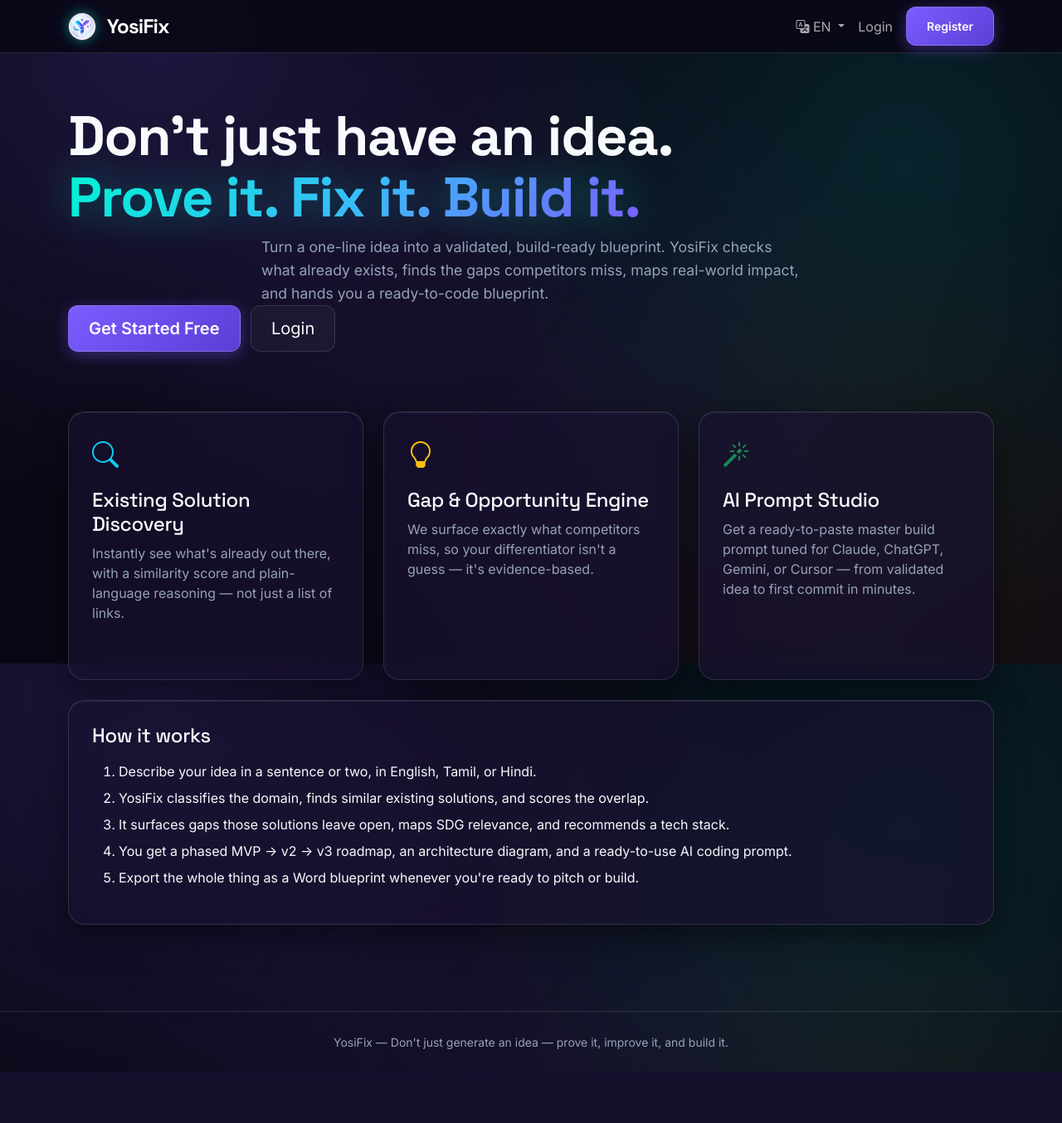
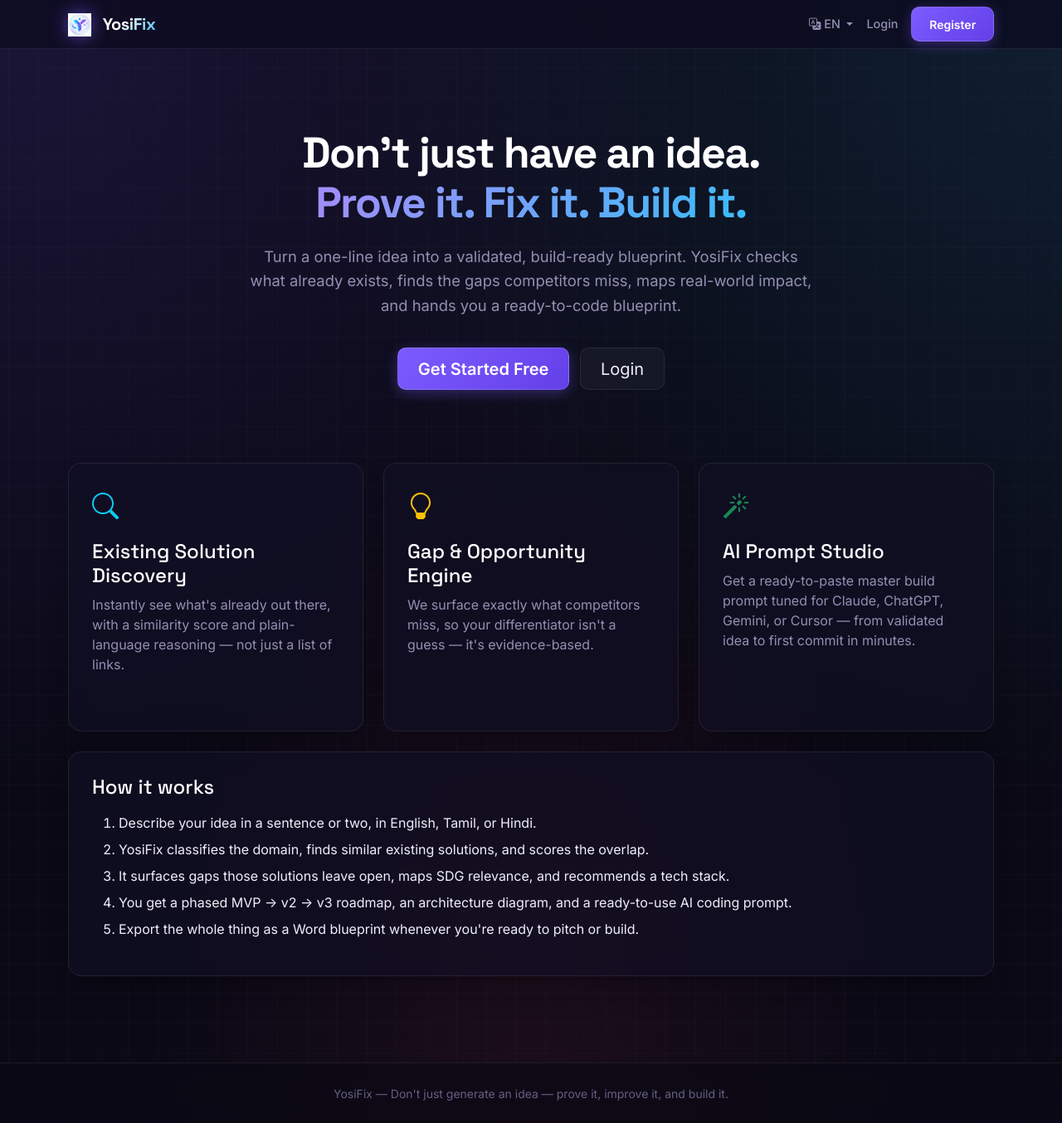
Before and after one commit to mathiarasan-art01/YosiFix, a Flask app: page / in a window 1280 px wide. Shown: the whole page at 83% size. Before the commit the page ends 1292 px from the top, so only its background shows below. Run offline with Flask 3, Linux system fonts and the light colour scheme.

Commit message:
feat(ui): apply Deep Space Obsidian and Electric Purple theme

```diff
--- a/static/css/style.css
+++ b/static/css/style.css
@@ -1,245 +1,417 @@
 /* ==========================================================================
-   YosiFix — Cyberpunk / Dark Glassmorphism Design System (Original Form)
+   YosiFix Core & Responsive Theme
+   Color Palette: Deep Space Obsidian, Electric Purple & Neon Cyan Accents
    ========================================================================== */
+:root {
+  --bg-base: #0a0915;
+  --bg-surface: rgba(18, 16, 38, 0.65);
+  --bg-surface-hover: rgba(28, 24, 58, 0.78);
+  --border-glass: rgba(255, 255, 255, 0.08);
+  --border-glass-glow: rgba(124, 92, 255, 0.35);
 
-:root {
-  --bg-base: #090714;
-  --bg-mid: #16112e;
-  --bg-surface: rgba(25, 18, 48, 0.65);
-  --glass-bg: rgba(255, 255, 255, 0.04);
-  --glass-border: rgba(255, 255, 255, 0.12);
-  --glass-border-hover: rgba(0, 245, 212, 0.35);
+  --brand-primary: #7c5cff;
+  --brand-primary-hover: #967aff;
+  --brand-cyan: #38bdf8;
+  --brand-accent: #f43f5e;
 
-  --accent-teal: #00f5d4;
+  --accent-teal: #38bdf8;
   --accent-violet: #7c5cff;
   --accent-amber: #ffb703;
-  --text-light: #f8fafc;
-  --text-muted: #94a3b8;
 
-  --font-heading: 'Space Grotesk', -apple-system, BlinkMacSystemFont, sans-serif;
+  --text-main: #f1eefc;
+  --text-light: #f1eefc;
+  --text-muted: #948fb3;
+  --text-dim: #656084;
+
+  --font-heading: 'Space Grotesk', sans-serif;
   --font-body: 'Inter', -apple-system, BlinkMacSystemFont, sans-serif;
   --font-mono: 'IBM Plex Mono', monospace;
+
+  --transition-smooth: cubic-bezier(0.16, 1, 0.3, 1);
 }
 
-* {
-  box-sizing: border-box;
+/* --------------------------------------------------------------------------
+   Page Conversion & Smooth View Transitions
+   -------------------------------------------------------------------------- */
+@view-transition {
+  navigation: auto;
+}
+::view-transition-old(root) {
+  animation: 280ms cubic-bezier(0.4, 0, 1, 1) both fadeOutScale;
+}
+::view-transition-new(root) {
+  animation: 360ms var(--transition-smooth) both fadeInSlide;
+}
+@keyframes fadeOutScale {
+  from { opacity: 1; transform: scale(1); }
+  to { opacity: 0; transform: scale(0.985); }
+}
+@keyframes fadeInSlide {
+  from { opacity: 0; transform: translateY(8px) scale(1.008); }
+  to { opacity: 1; transform: translateY(0) scale(1); }
 }
 
+/* --------------------------------------------------------------------------
+   Dynamic Moving Animated Background (Ambient Radial Flow + Blueprint Grid)
+   -------------------------------------------------------------------------- */
+html {
+  background-color: var(--bg-base);
+  color-scheme: dark;
+  scroll-behavior: smooth;
+  scroll-padding-top: 5rem;
+}
 body {
+  margin: 0;
+  min-height: 100vh;
+  font-family: 'Inter', -apple-system, BlinkMacSystemFont, sans-serif;
+  color: var(--text-main);
   background-color: var(--bg-base);
   background-image:
-    radial-gradient(circle at 15% 5%, rgba(124, 92, 255, 0.18) 0%, transparent 45%),
-    radial-gradient(circle at 85% 25%, rgba(0, 245, 212, 0.12) 0%, transparent 45%),
-    radial-gradient(circle at 50% 65%, rgba(25, 18, 48, 0.8) 0%, transparent 60%),
-    radial-gradient(circle at 80% 90%, rgba(255, 183, 3, 0.08) 0%, transparent 40%);
-  background-attachment: fixed;
-  color: var(--text-light);
-  font-family: var(--font-body);
-  min-height: 100vh;
-  margin: 0;
-  padding: 0;
-  overflow-x: hidden;
+    radial-gradient(at 0% 0%, rgba(124, 92, 255, 0.15) 0px, transparent 50%),
+    radial-gradient(at 100% 0%, rgba(56, 189, 248, 0.12) 0px, transparent 50%),
+    radial-gradient(at 50% 100%, rgba(244, 63, 94, 0.08) 0px, transparent 50%),
+    linear-gradient(rgba(255, 255, 255, 0.02) 1px, transparent 1px),
+    linear-gradient(90deg, rgba(255, 255, 255, 0.02) 1px, transparent 1px);
+  background-size: 100% 100%, 100% 100%, 100% 100%, 36px 36px, 36px 36px;
+  background-position: 0 0, 0 0, 0 0, 0 0, 0 0;
+  animation: ambientMeshShift 25s ease-in-out infinite alternate;
+  display: flex;
+  flex-direction: column;
+}
+@keyframes ambientMeshShift {
+  0% {
+    background-position: 0% 0%, 100% 0%, 50% 100%, 0 0, 0 0;
+  }
+  50% {
+    background-position: 10% 8%, 90% 12%, 40% 90%, 18px 18px, 18px 18px;
+  }
+  100% {
+    background-position: 0% 0%, 100% 0%, 50% 100%, 36px 36px, 36px 36px;
+  }
+}
+.blueprint-grid {
+  background-color: var(--bg-base) !important;
+  background-image:
+    linear-gradient(to right, rgba(124, 92, 255, 0.05) 1px, transparent 1px),
+    linear-gradient(to bottom, rgba(124, 92, 255, 0.05) 1px, transparent 1px) !important;
+  background-size: 32px 32px !important;
+  animation: gridDrift 40s linear infinite;
+}
+@keyframes gridDrift {
+  0% { background-position: 0 0; }
+  100% { background-position: 32px 32px; }
 }
 
-h1, h2, h3, h4, h5, h6, .brand-logo, .font-heading {
-  font-family: var(--font-heading);
-  letter-spacing: -0.015em;
-  color: var(--text-light);
+/* --------------------------------------------------------------------------
+   App Structure & Layout
+   -------------------------------------------------------------------------- */
+.app-main {
+  flex: 1 0 auto;
+  animation: contentArrival 0.5s var(--transition-smooth) backwards;
+}
+@keyframes contentArrival {
+  from {
+    opacity: 0;
+    transform: translateY(12px);
+  }
+  to {
+    opacity: 1;
+    transform: translateY(0);
+  }
+}
+.app-footer {
+  border-top: 1px solid var(--border-glass);
+  color: var(--text-dim);
+  background: rgba(10, 9, 21, 0.7);
+  backdrop-filter: blur(12px);
+  margin-top: 3.5rem;
+  padding: 2.5rem 0;
 }
 
+/* --------------------------------------------------------------------------
+   Glassmorphic Navigation Bar
+   -------------------------------------------------------------------------- */
+.glass-nav {
+  background: rgba(13, 11, 31, 0.75) !important;
+  backdrop-filter: blur(16px);
+  -webkit-backdrop-filter: blur(16px);
+  border-bottom: 1px solid var(--border-glass);
+  transition: all 0.3s ease;
+}
+.brand-logo-img {
+  width: 28px;
+  height: 28px;
+  object-fit: contain;
+  filter: drop-shadow(0 0 10px rgba(124, 92, 255, 0.6));
+  transition: transform 0.4s var(--transition-smooth);
+}
+.brand-logo:hover .brand-logo-img {
+  transform: rotate(-10deg) scale(1.1);
+}
+.brand-name {
+  font-family: 'Space Grotesk', sans-serif;
+  font-weight: 700;
+  font-size: 1.25rem;
+  letter-spacing: -0.02em;
+  background: linear-gradient(135deg, #ffffff 40%, var(--brand-cyan) 100%);
+  -webkit-background-clip: text;
+  -webkit-text-fill-color: transparent;
+}
+.nav-link {
+  color: var(--text-muted) !important;
+  font-weight: 500;
+  font-size: 0.9rem;
+  transition: color 0.25s ease, transform 0.25s ease;
+  position: relative;
+}
+.nav-link:hover {
+  color: #ffffff !important;
+  transform: translateY(-1px);
+}
+.glass-dropdown {
+  background: rgba(18, 16, 38, 0.95);
+  backdrop-filter: blur(18px);
+  border: 1px solid var(--border-glass);
+  box-shadow: 0 16px 36px rgba(0, 0, 0, 0.5);
+  animation: dropdownIn 0.2s var(--transition-smooth);
+}
+@keyframes dropdownIn {
+  from { opacity: 0; transform: translateY(-6px); }
+  to { opacity: 1; transform: translateY(0); }
+}
+.dropdown-item {
+  color: var(--text-main);
+  transition: all 0.2s ease;
+}
+.dropdown-item:hover {
+  background: rgba(124, 92, 255, 0.15);
+  color: var(--brand-cyan);
+  padding-left: 1.25rem;
+}
+
+/* --------------------------------------------------------------------------
+   Cards & Elevating Glass Panels
+   -------------------------------------------------------------------------- */
+.glass-card {
+  background: var(--bg-surface);
+  backdrop-filter: blur(14px);
+  -webkit-backdrop-filter: blur(14px);
+  border: 1px solid var(--border-glass);
+  border-radius: 16px;
+  padding: 1.75rem;
+  box-shadow: 0 10px 30px -10px rgba(0, 0, 0, 0.45);
+  transition: transform 0.35s var(--transition-smooth),
+              border-color 0.35s ease,
+              box-shadow 0.35s ease,
+              background-color 0.35s ease;
+  position: relative;
+  overflow: hidden;
+  margin-bottom: 1.5rem;
+}
+.glass-card::before {
+  content: '';
+  position: absolute;
+  top: 0;
+  left: -100%;
+  width: 100%;
+  height: 100%;
+  background: linear-gradient(90deg, transparent, rgba(255, 255, 255, 0.03), transparent);
+  transition: 0.6s ease;
+  pointer-events: none;
+}
+.glass-card:hover {
+  border-color: var(--border-glass-glow);
+  box-shadow: 0 20px 40px -15px rgba(124, 92, 255, 0.2), 0 0 20px 0 rgba(124, 92, 255, 0.05);
+  transform: translateY(-3px);
+  background-color: var(--bg-surface-hover);
+}
+.glass-card:hover::before {
+  left: 100%;
+}
+.glass-alert {
+  padding: 1rem 1.25rem;
+  border: 1px solid var(--border-glass);
+  border-radius: 14px;
+  color: var(--text-main);
+  background: rgba(255, 255, 255, 0.03);
+  box-shadow: 0 4px 20px rgba(0, 0, 0, 0.25);
+  backdrop-filter: blur(16px);
+  -webkit-backdrop-filter: blur(16px);
+}
+.idea-list-item {
+  cursor: pointer;
+  border: 1px solid var(--border-glass);
+  border-radius: 12px;
+  background: rgba(255, 255, 255, 0.03);
+  transition: all 0.25s var(--transition-smooth);
+}
+.idea-list-item:hover {
+  transform: translateX(5px);
+  border-color: var(--brand-cyan);
+  background: rgba(255, 255, 255, 0.06);
+  box-shadow: 0 8px 24px rgba(0, 0, 0, 0.4);
+}
+.idea-list-item:hover h5 {
+  color: var(--brand-cyan) !important;
+  transition: color 0.2s ease;
+}
+
+/* --------------------------------------------------------------------------
+   Interactive Buttons & State Animations
+   -------------------------------------------------------------------------- */
+.btn-brand,
+.btn-primary {
+  background: linear-gradient(135deg, #7c5cff 0%, #633fe8 100%) !important;
+  color: #ffffff !important;
+  border: 1px solid rgba(255, 255, 255, 0.15) !important;
+  border-radius: 10px;
+  font-weight: 600;
+  padding: 0.6rem 1.3rem;
+  box-shadow: 0 4px 15px rgba(124, 92, 255, 0.35);
+  transition: all 0.25s var(--transition-smooth);
+  display: inline-flex;
+  align-items: center;
+  justify-content: center;
+  gap: 0.5rem;
+}
+.btn-brand:hover,
+.btn-primary:hover {
+  background: linear-gradient(135deg, #8f72ff 0%, #704df3 100%) !important;
+  box-shadow: 0 8px 25px rgba(124, 92, 255, 0.55);
+  transform: translateY(-2px) scale(1.01);
+  color: #ffffff !important;
+}
+.btn-brand:active,
+.btn-primary:active {
+  transform: translateY(0) scale(0.98);
+}
+.btn-outline-glass {
+  background: rgba(255, 255, 255, 0.04);
+  color: var(--text-main);
+  border: 1px solid var(--border-glass);
+  border-radius: 10px;
+  backdrop-filter: blur(8px);
+  padding: 0.6rem 1.3rem;
+  display: inline-flex;
+  align-items: center;
+  gap: 0.5rem;
+  transition: all 0.25s var(--transition-smooth);
+}
+.btn-outline-glass:hover {
+  background: rgba(255, 255, 255, 0.09);
+  color: #ffffff;
+  border-color: rgba(255, 255, 255, 0.2);
+  transform: translateY(-2px);
+}
+
+/* --------------------------------------------------------------------------
+   Typography, Accents & Utilities
+   -------------------------------------------------------------------------- */
+h1, h2, h3, h4, h5, h6 {
+  font-family: 'Space Grotesk', sans-serif;
+  color: #ffffff;
+}
 .mono, code, pre, .score-value, .idea-raw-text {
   font-family: var(--font-mono);
 }
-
 a {
-  color: var(--accent-teal);
+  color: var(--brand-cyan);
   text-decoration: none;
-  transition: all 0.2s ease;
+  transition: color 0.2s ease, text-shadow 0.2s ease;
 }
 a:hover {
-  color: var(--accent-amber);
-  text-shadow: 0 0 8px rgba(255, 183, 3, 0.4);
+  color: var(--brand-primary);
+  text-shadow: 0 0 8px rgba(124, 92, 255, 0.4);
 }
-
 .text-muted-custom {
   color: var(--text-muted) !important;
 }
-
-/* ---------- Brand Logo & Header ---------- */
-.brand-logo-img {
-  width: 34px;
-  height: 34px;
-  border-radius: 50%;
-  object-fit: cover;
-  display: inline-block;
-  vertical-align: middle;
-  box-shadow: 0 0 15px rgba(0, 245, 212, 0.45);
-  border: 1.5px solid rgba(255, 255, 255, 0.25);
-  transition: transform 0.3s cubic-bezier(0.16, 1, 0.3, 1), box-shadow 0.3s ease;
+.accent {
+  background: linear-gradient(135deg, #a78bfa 0%, #38bdf8 100%);
+  -webkit-background-clip: text;
+  -webkit-text-fill-color: transparent;
+  font-weight: 700;
 }
-
-.brand-logo:hover .brand-logo-img {
-  transform: scale(1.1) rotate(6deg);
-  box-shadow: 0 0 24px rgba(0, 245, 212, 0.75), 0 0 12px rgba(124, 92, 255, 0.5);
-  border-color: var(--accent-teal);
-}
-
-.brand-name {
-  font-family: var(--font-heading);
-  font-size: 1.5rem;
-  font-weight: 800;
-  letter-spacing: -0.03em;
-  color: #ffffff;
-  vertical-align: middle;
-}
-
-/* ---------- Glassmorphism Surfaces ---------- */
-.glass-nav {
-  background: rgba(9, 7, 20, 0.85);
-  backdrop-filter: blur(20px);
-  -webkit-backdrop-filter: blur(20px);
-  border-bottom: 1px solid var(--glass-border);
-}
-
-.glass-dropdown {
-  background: rgba(16, 12, 35, 0.95);
-  backdrop-filter: blur(20px);
-  border: 1px solid var(--glass-border);
-  box-shadow: 0 10px 30px rgba(0, 0, 0, 0.6);
-}
-.glass-dropdown .dropdown-item {
-  color: var(--text-light);
-}
-.glass-dropdown .dropdown-item:hover {
-  background: rgba(124, 92, 255, 0.2);
-  color: var(--accent-teal);
-}
-
-.glass-card {
-  background: var(--bg-surface);
-  border: 1px solid var(--glass-border);
-  border-radius: 20px;
-  backdrop-filter: blur(20px);
-  -webkit-backdrop-filter: blur(20px);
-  box-shadow: 0 12px 40px rgba(0, 0, 0, 0.5), inset 0 1px 0 rgba(255, 255, 255, 0.08);
-  padding: 1.75rem;
-  margin-bottom: 1.5rem;
-  transition: all 0.3s cubic-bezier(0.16, 1, 0.3, 1);
-}
-.glass-card:hover {
-  border-color: rgba(255, 255, 255, 0.2);
-  box-shadow: 0 16px 45px rgba(0, 0, 0, 0.6), 0 0 20px rgba(124, 92, 255, 0.15);
-}
-
-.glass-alert {
-  background: rgba(255, 255, 255, 0.03);
-  border: 1px solid var(--glass-border);
-  color: var(--text-light);
-  backdrop-filter: blur(16px);
-  -webkit-backdrop-filter: blur(16px);
-  border-radius: 14px;
-  padding: 1rem 1.25rem;
-  box-shadow: 0 4px 20px rgba(0, 0, 0, 0.25);
-}
-
-/* ---------- Interactive Buttons ---------- */
-.btn-brand {
-  background: linear-gradient(135deg, var(--accent-violet) 0%, #5a3fd6 100%);
-  color: #fff;
-  border: 1px solid rgba(255, 255, 255, 0.18);
-  font-weight: 600;
-  border-radius: 12px;
-  padding: 0.75rem 1.5rem;
-  display: inline-flex;
-  align-items: center;
-  gap: 0.5rem;
-  cursor: pointer;
-  transition: all 0.25s ease;
-  box-shadow: 0 4px 18px rgba(124, 92, 255, 0.4);
-}
-.btn-brand:hover {
-  background: linear-gradient(135deg, #8f74ff 0%, var(--accent-violet) 100%);
-  color: #fff;
-  transform: translateY(-2px);
-  box-shadow: 0 6px 25px rgba(124, 92, 255, 0.6);
-  border-color: rgba(255, 255, 255, 0.3);
-}
-
-.btn-outline-glass {
-  background: rgba(255, 255, 255, 0.04);
-  border: 1px solid var(--glass-border);
-  color: var(--text-light);
-  border-radius: 12px;
-  padding: 0.75rem 1.5rem;
-  display: inline-flex;
-  align-items: center;
-  gap: 0.5rem;
-  cursor: pointer;
-  backdrop-filter: blur(10px);
-  transition: all 0.25s ease;
-}
-.btn-outline-glass:hover {
-  background: rgba(255, 255, 255, 0.09);
-  border-color: var(--glass-border-hover);
-  color: #fff;
-  transform: translateY(-1px);
-  box-shadow: 0 4px 16px rgba(0, 245, 212, 0.2);
-}
-
-/* ---------- Form Controls ---------- */
-.form-control, .form-select {
-  background: rgba(13, 10, 26, 0.7);
-  border: 1px solid var(--glass-border);
-  color: var(--text-light);
-  border-radius: 12px;
-  padding: 0.75rem 1.1rem;
-  width: 100%;
-  outline: none;
-  transition: all 0.25s ease;
-}
-.form-control:focus, .form-select:focus {
-  background: rgba(20, 15, 40, 0.9);
-  border-color: var(--accent-teal);
-  box-shadow: 0 0 0 3px rgba(0, 245, 212, 0.2), 0 0 15px rgba(0, 245, 212, 0.2);
-  color: var(--text-light);
-}
-.form-control::placeholder {
-  color: #64748b;
-}
-label {
-  color: #94a3b8;
-  font-weight: 500;
-  font-size: 0.85rem;
-  margin-bottom: 0.4rem;
-  display: block;
-}
-
-/* ---------- Hero Section & Titles ---------- */
 .hero-section {
-  padding: 2.5rem 0 2rem;
+  padding: 4.5rem 0 3rem 0;
+  text-align: center;
   position: relative;
 }
 .hero-title {
-  font-size: clamp(2.4rem, 5.5vw, 4.2rem);
+  font-size: 3.25rem;
   font-weight: 800;
-  line-height: 1.1;
-  letter-spacing: -0.02em;
-}
-.hero-title .accent {
-  background: linear-gradient(135deg, #00f5d4 0%, #38bdf8 50%, #7c5cff 100%);
-  -webkit-background-clip: text;
-  -webkit-text-fill-color: transparent;
-  filter: drop-shadow(0 0 25px rgba(0, 245, 212, 0.4));
+  letter-spacing: -0.03em;
+  line-height: 1.15;
+  margin-bottom: 1.25rem;
 }
 .hero-sub {
-  color: #94a3b8;
-  font-size: 1.1rem;
-  max-width: 650px;
-  margin: 0 auto;
+  font-size: 1.15rem;
+  color: var(--text-muted);
+  max-width: 680px;
+  margin: 0 auto 2.25rem auto;
   line-height: 1.6;
 }
 
-/* ---------- Innovation Score Radial Gauge ---------- */
+/* --------------------------------------------------------------------------
+   Forms & Inputs
+   -------------------------------------------------------------------------- */
+.form-control, .form-select {
+  background-color: rgba(13, 11, 31, 0.7) !important;
+  border: 1px solid var(--border-glass) !important;
+  color: #ffffff !important;
+  border-radius: 10px;
+  padding: 0.75rem 1rem;
+  transition: border-color 0.25s ease, box-shadow 0.25s ease;
+}
+.form-control:focus, .form-select:focus {
+  border-color: var(--brand-primary) !important;
+  box-shadow: 0 0 0 3px rgba(124, 92, 255, 0.25) !important;
+}
+label {
+  display: block;
+  margin-bottom: 0.4rem;
+  color: #948fb3;
+  font-size: 0.85rem;
+  font-weight: 500;
+}
+
+/* --------------------------------------------------------------------------
+   Badges, Pills & Tabs
+   -------------------------------------------------------------------------- */
+.badge-domain {
+  background: rgba(124, 92, 255, 0.15);
+  color: #c4b5fd;
+  border: 1px solid rgba(124, 92, 255, 0.3);
+  padding: 0.35rem 0.65rem;
+  border-radius: 8px;
+  font-weight: 500;
+}
+.similarity-pill {
+  font-family: 'IBM Plex Mono', monospace;
+  font-size: 0.8rem;
+  padding: 0.25rem 0.6rem;
+  background: rgba(56, 189, 248, 0.1);
+  color: var(--brand-cyan);
+  border: 1px solid rgba(56, 189, 248, 0.25);
+  border-radius: 20px;
+}
+.nav-pills .nav-link {
+  background: rgba(255, 255, 255, 0.04);
+  border: 1px solid var(--border-glass);
+  border-radius: 10px;
+  padding: 0.6rem 1rem;
+  color: var(--text-muted);
+}
+.nav-pills .nav-link.active {
+  background: var(--brand-primary) !important;
+  color: #ffffff !important;
+  border-color: rgba(255, 255, 255, 0.25);
+  box-shadow: 0 4px 15px rgba(124, 92, 255, 0.35);
+}
+
+/* --------------------------------------------------------------------------
+   Score Gauge, SDG & Solution Cards
+   -------------------------------------------------------------------------- */
 .score-badge {
   display: inline-flex;
   align-items: center;
@@ -419,16 +558,9 @@ label {
   background: var(--bg-base);
 }
 ::-webkit-scrollbar-thumb {
+  border-radius: 4px;
   background: #251d45;
-  border-radius: 4px;
 }
 ::-webkit-scrollbar-thumb:hover {
-  background: var(--accent-violet);
+  background: var(--brand-primary);
 }
-
-.app-footer {
-  color: var(--text-muted);
-  border-top: 1px solid var(--glass-border);
-  margin-top: 3.5rem;
-  padding: 2.5rem 0 2.5rem;
-}
```
Also changed, not shown: other parts of static/css/style.css (+53 -86 lines).
